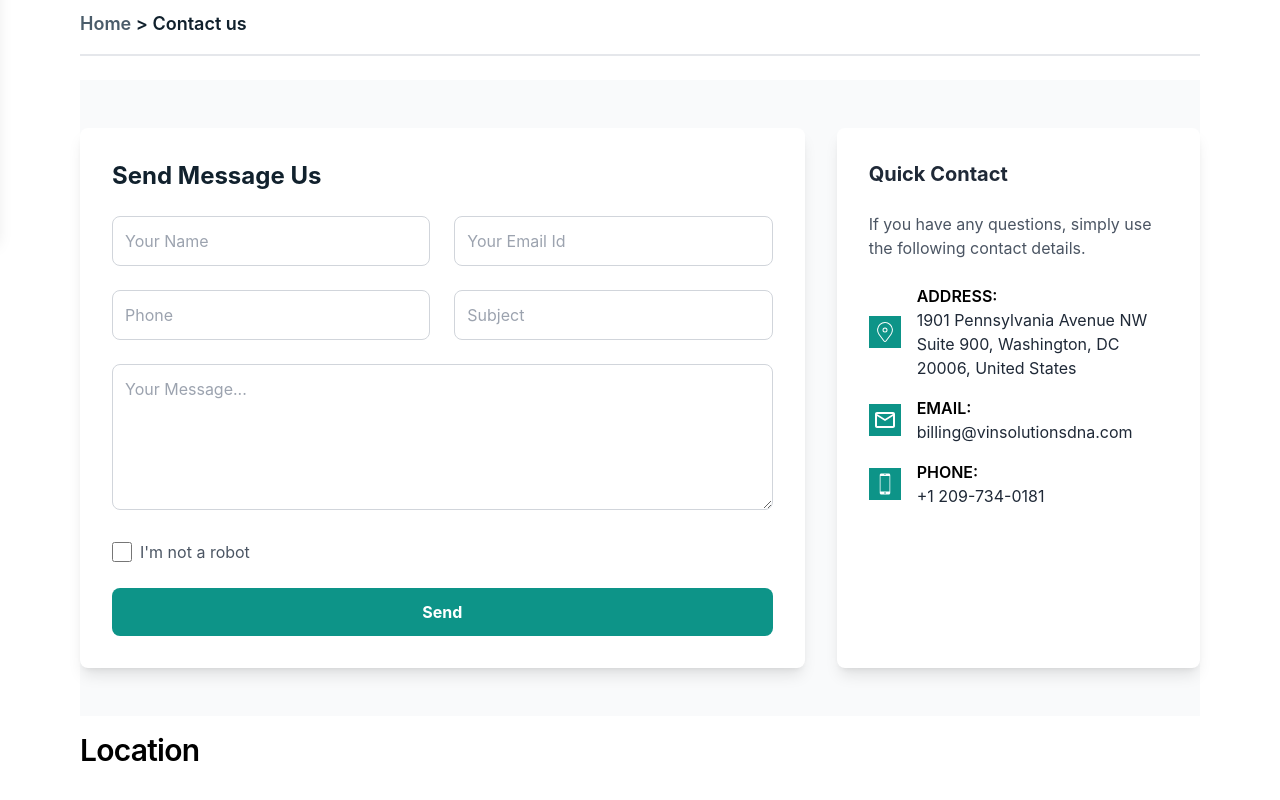
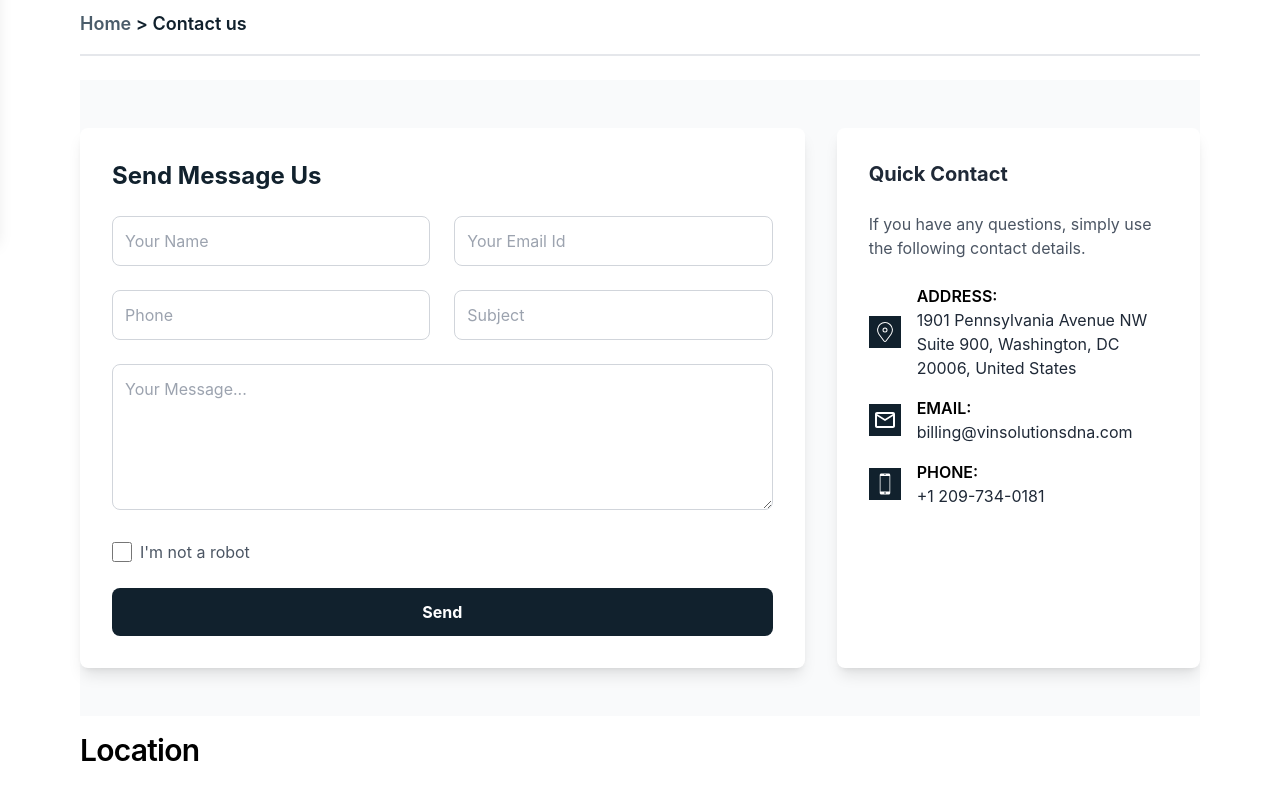
Before and after one commit to hanna-khan/car-inspection-web, a React (Create React App) app: page /contactus in a window 1280 px wide. Shown: the part 562-1362 px from the top of the page. Built offline with nearby package versions, Linux system fonts and the light colour scheme; grey boxes are pictures that could not be loaded.

Commit message:
color fixes

```diff
--- a/src/pages/ContactUs.jsx
+++ b/src/pages/ContactUs.jsx
@@ -125,7 +125,7 @@ const ContactUs = () => {
                   </div>
                   <button
                     onClick={submitForm}
-                    className="w-full bg-teal-600 text-white py-3 rounded-lg font-bold hover:bg-teal-600"
+                    className="w-full bg-secondary text-white py-3 rounded-lg font-bold hover:bg-secondary"
                     // className="w-full bg-secondary text-white py-3 rounded-lg font-bold hover:bg-secondary"
                   >
                     Send
@@ -145,7 +145,7 @@ const ContactUs = () => {
               </p>
               <div className="space-y-4">
                 <div className="flex items-center gap-4">
-                  <div className="bg-teal-600 text-white p-1 text-2xl">
+                  <div className="bg-secondary text-white p-1 text-2xl">
                     <CiLocationOn />
                   </div>
                   <div className="flex flex-col">
@@ -157,7 +157,7 @@ const ContactUs = () => {
                   </div>
                 </div>
                 <div className="flex items-center gap-4">
-                  <div className="bg-teal-600 text-white p-1 text-2xl">
+                  <div className="bg-secondary text-white p-1 text-2xl">
                     <MdOutlineMailOutline />
                   </div>
                   <div className="flex flex-col">
@@ -166,7 +166,7 @@ const ContactUs = () => {
                   </div>
                 </div>
                 <div className="flex items-center gap-4">
-                  <div className="bg-teal-600 text-white p-1 text-2xl">
+                  <div className="bg-secondary text-white p-1 text-2xl">
                     <IoIosPhonePortrait />
                   </div>
                   <div className="flex flex-col">
```
